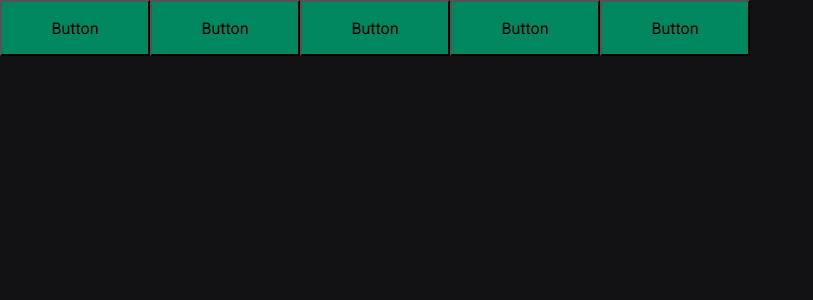
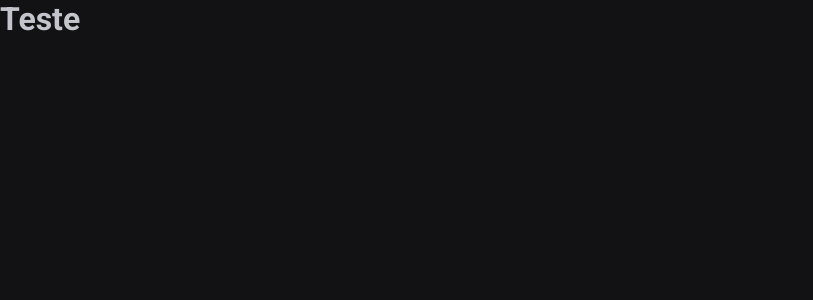
Before and after one commit to ivanrogeriio/ignite-timer, a React (Vite) app: page / in a window 1280 px wide. Shown: the top 300 px of the page, without its empty margins (0-813 px from the left). Built offline with nearby package versions, Linux system fonts and the light colour scheme.

Commit message:
[Módulo 2] - Aula 1 - React Router DOM

```diff
--- a/package.json
+++ b/package.json
@@ -12,7 +12,8 @@
   },
   "dependencies": {
     "react": "^18.2.0",
-    "react-dom": "^18.2.0"
+    "react-dom": "^18.2.0",
+    "react-router-dom": "^6.9.0"
   },
   "devDependencies": {
     "@rocketseat/eslint-config": "^1.2.0",
--- /dev/null
+++ b/src/Router.tsx
@@ -0,0 +1,25 @@
+// Router DOM
+import { Routes, Route, BrowserRouter } from 'react-router-dom'
+
+// Pages
+import { History } from './pages/History'
+import { Home } from './pages/Home'
+
+// Theme
+import { ThemeProvider } from 'styled-components'
+import { GlobalStyle } from './styles/global'
+import { defaultTheme } from './styles/themes/default'
+
+export const Router = () => {
+  return (
+    <BrowserRouter>
+      <ThemeProvider theme={defaultTheme}>
+        <Routes>
+          <Route path="/" element={<Home />} />
+          <Route path="/history" element={<History />} />
+        </Routes>
+        <GlobalStyle />
+      </ThemeProvider>
+    </BrowserRouter>
+  )
+}
--- a/src/components/Button.styles.ts
+++ /dev/null
@@ -1,33 +0,0 @@
-import styled, { css } from 'styled-components'
-
-export type ButtonVariant =
-  | 'primary'
-  | 'secondary'
-  | 'danger'
-  | 'warning'
-  | 'success'
-
-interface ButtonContainerProps {
-  variant: ButtonVariant
-}
-
-const ButtonVariants = {
-  primary: 'pruple',
-  secondary: 'orange',
-  danger: 'red',
-  warning: 'yellow',
-  success: 'green',
-}
-
-export const ButtonContainer = styled.button<ButtonContainerProps>`
-  width: 150px;
-  height: 56px;
-
-  background-color: ${(props) => props.theme['green-500']};
-
-  /* ${(props) => {
-    return css`
-      background-color: ${ButtonVariants[props.variant]};
-    `
-  }} */
-`
--- a/src/components/Button.tsx
+++ /dev/null
@@ -1,9 +0,0 @@
-import { ButtonContainer, ButtonVariant } from './Button.styles'
-
-interface ButtonProps {
-  variant?: ButtonVariant
-}
-
-export const Button = ({ variant = 'primary' }: ButtonProps) => {
-  return <ButtonContainer variant={variant}>Button</ButtonContainer>
-}
--- a/src/main.tsx
+++ b/src/main.tsx
@@ -1,9 +1,10 @@
 import React from 'react'
 import ReactDOM from 'react-dom/client'
-import { Home } from './pages/Home'
+
+import { Router } from './Router'
 
 ReactDOM.createRoot(document.getElementById('root') as HTMLElement).render(
   <React.StrictMode>
-    <Home />
+    <Router />
   </React.StrictMode>,
 )
--- /dev/null
+++ b/src/pages/History.tsx
@@ -0,0 +1,3 @@
+export const History = () => {
+  return <h1>History</h1>
+}
--- a/src/pages/Home.tsx
+++ b/src/pages/Home.tsx
@@ -1,20 +1,3 @@
-import { Button } from '../components/Button'
-
-// Theme
-import { ThemeProvider } from 'styled-components'
-import { defaultTheme } from '../styles/themes/default'
-import { GlobalStyle } from '../styles/global'
-
 export const Home = () => {
-  return (
-    <ThemeProvider theme={defaultTheme}>
-      <Button variant="primary" />
-      <Button variant="secondary" />
-      <Button variant="success" />
-      <Button variant="warning" />
-      <Button variant="danger" />
-
-      <GlobalStyle />
-    </ThemeProvider>
-  )
+  return <h1>Teste</h1>
 }
```
Also changed, not shown: 1 other file (tests, documents, lock files or other folders).
